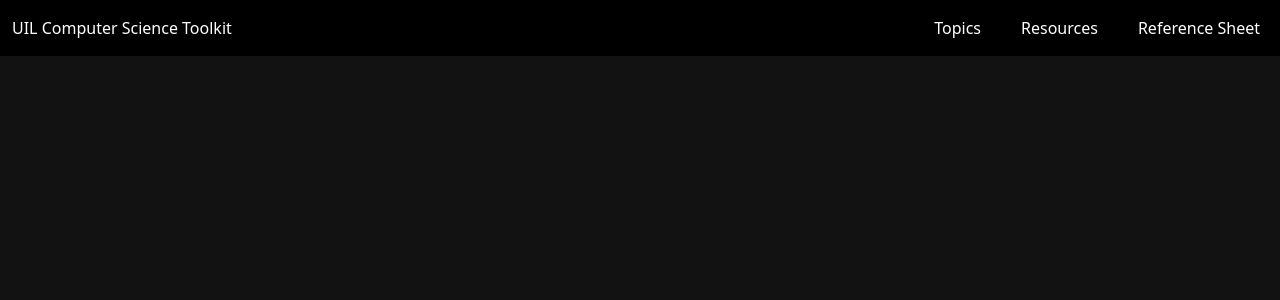
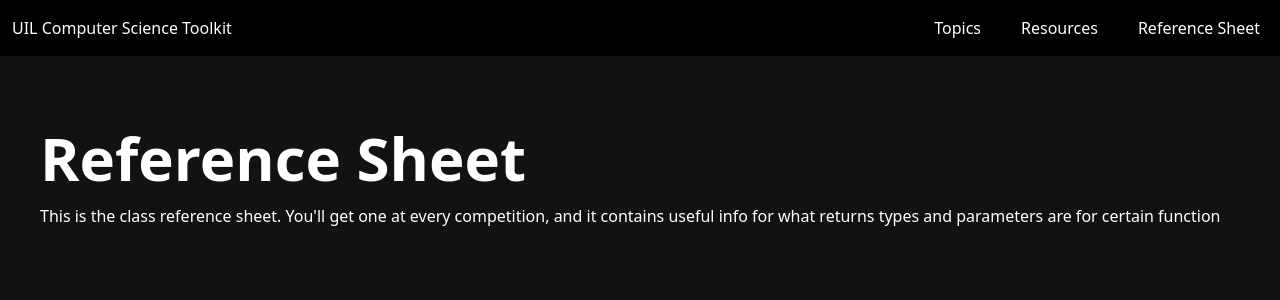
Before and after one commit to Villy-P/UIL-CS-Toolkit, a SvelteKit app: page /reference in a window 1280 px wide. Before the commit this address had no page. Shown: the top 300 px of the page. Built offline with nearby package versions, Linux system fonts and the light colour scheme.

Commit message:
feat: update Reference Sheet link and add Reference Sheet page

```diff
--- a/src/routes/+page.svelte
+++ b/src/routes/+page.svelte
@@ -9,7 +9,7 @@
         <h1 class="text-6xl font-extrabold">UIL Computer Science Toolkit</h1>
         <p class="text-md">An all-in-one toolkit for everything you need for the University Interscholastic League Computer Science Competition, from cheatsheets and guides about important topics, to questions directly from UIL tests to help you improve.</p>
         <div class="flex gap-3">
-            <UnderlineButton text="Reference Sheet" href="/topics"/>
+            <UnderlineButton text="Reference Sheet" href="/reference"/>
             <Button text="View Topics" href="/topics" arrow/>
         </div>
     </div>
--- /dev/null
+++ b/src/routes/reference/+page.svelte
@@ -0,0 +1,4 @@
+<div class="px-10 flex flex-col gap-4 pt-32">
+    <h1 class="text-6xl font-extrabold">Reference Sheet</h1>
+    <p class="text-md">This is the class reference sheet. You'll get one at every competition, and it contains useful info for what returns types and parameters are for certain function</p>
+</div>
```
